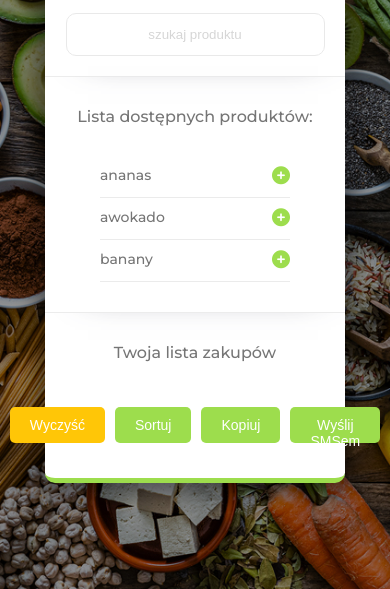
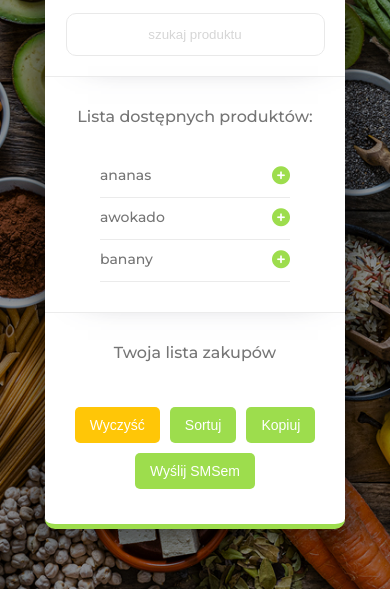
Before and after one commit to KamilObrzut/ListaZakupow, a plain HTML site: page index.html in a window 390 px wide. Shown: the part 255-844 px from the top of the page. Drawn offline with Linux system fonts and the light colour scheme; a web font is replaced by a local one.

Commit message:
Improved responsiveness and added page title

```diff
--- a/index.html
+++ b/index.html
@@ -4,7 +4,7 @@
     <meta charset="UTF-8" />
     <meta http-equiv="X-UA-Compatible" content="IE=edge" />
     <meta name="viewport" content="width=device-width, initial-scale=1.0" />
-    <title>Document</title>
+    <title>ListaZakupow - Stwórz wygodnie swoja liste na zakupy</title>
     <link rel="stylesheet" href="css/style.css" />
     <link rel="preconnect" href="https://fonts.googleapis.com" />
     <link rel="preconnect" href="https://fonts.gstatic.com" crossorigin />
--- a/scss/style.scss
+++ b/scss/style.scss
@@ -117,11 +117,12 @@ body {
       .buttons {
         margin: 20px 0 30px 0;
         display: flex;
+        flex-wrap: wrap;
         justify-content: center;
         align-items: start;
         button {
           margin: 5px 5px;
-          padding: 10px 20px;
+          padding: 10px 15px;
           border: none;
           border-radius: 5px;
           background-color: $green;
```
Also changed, not shown: css/style.css, 1 other file.
